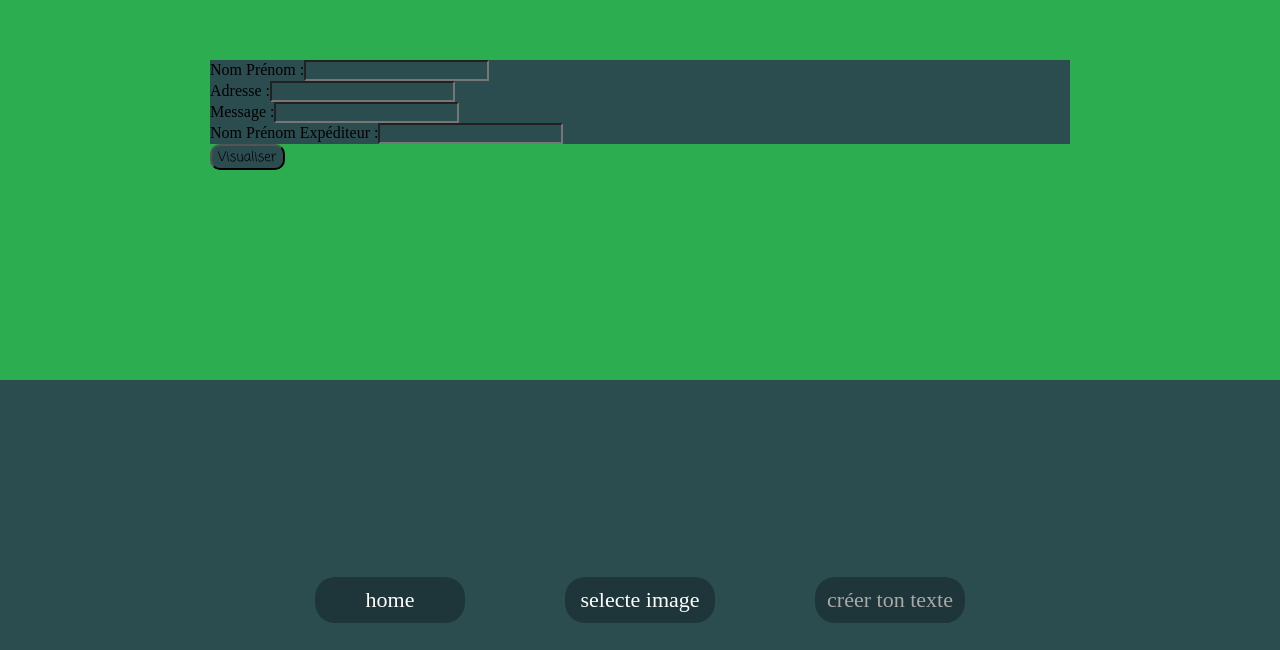
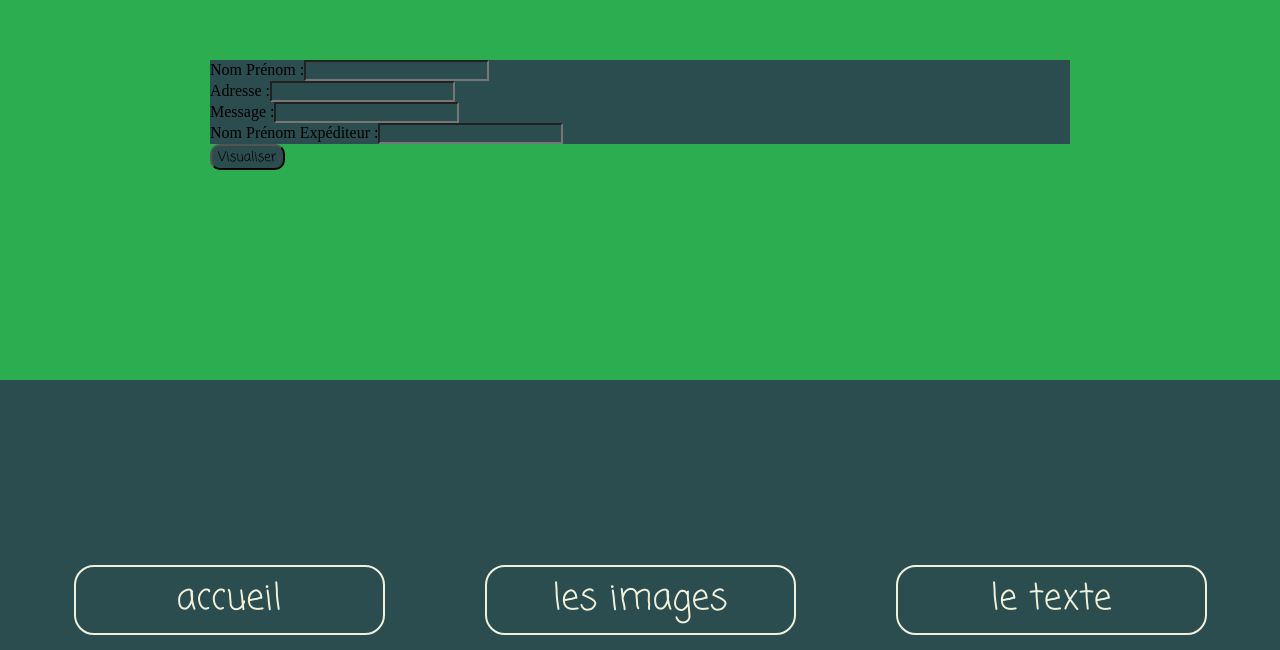
Before and after one commit to Pas-nou/CardVentures, a React (Vite) app in the folder cardventures/: page /face-arriere in a window 1280 px wide. Shown: the part 150-800 px from the top of the page. Built offline with nearby package versions, Linux system fonts and the light colour scheme.

Commit message:
css bouton unifier

```diff
--- a/cardventures/src/components/Footer.jsx
+++ b/cardventures/src/components/Footer.jsx
@@ -4,9 +4,18 @@ import "../styles/footer.css";
 function Footer() {
     return (
         <footer>
-            <NavLink to="/" className="footer-btn">home</NavLink>
-            <NavLink to="/face-avant" className="footer-btn">selecte image</NavLink>
-            <NavLink to="/face-arriere" className="footer-btn">créer ton texte</NavLink>
+            <NavLink to="/">
+                {" "}
+                <button className="footer-btn" >accueil</button>{" "}
+            </NavLink>
+            <NavLink to="/face-avant">
+                {" "}
+                <button className="footer-btn">les images</button>{" "}
+            </NavLink>
+            <NavLink to="/face-arriere">
+                {" "}
+                <button className="footer-btn">le texte</button>{" "}
+            </NavLink>
         </footer>
     );
 }
--- a/cardventures/src/styles/footer.css
+++ b/cardventures/src/styles/footer.css
@@ -13,29 +13,23 @@ footer {
 }
 
 .footer-btn {
-    width: 150px;
+    width: 311px;
+    height: 70px;
     border-radius: 20px;
-    text-align: center;
-    padding: 10px;
-    background-color: rgba(0, 0, 0, 0.295);
-    font-size: 22px;
-    color: white;
-    text-decoration: none;
+    color: var(--light-color);
+    font-size: 36px;
+    border: 2px solid var(--light-color);
     transition: 0.25s;
 }
 
 .footer-btn:hover {
-    background-color: rgba(255, 255, 255, 0.295);
-    color: black;
-    transform: scale(1.2);
-    box-shadow: 0px 0px 20px rgba(255, 255, 255, 0.288);
-
+    background-color: var(--light-color);
+    color: var(--dark-color);
+    font-weight: 800px;
+    font-style: bold;
 }
 
 .active {
     pointer-events: none;
     color: rgb(170, 169, 169);
 }
-
-
-var --(dark-color)
```
